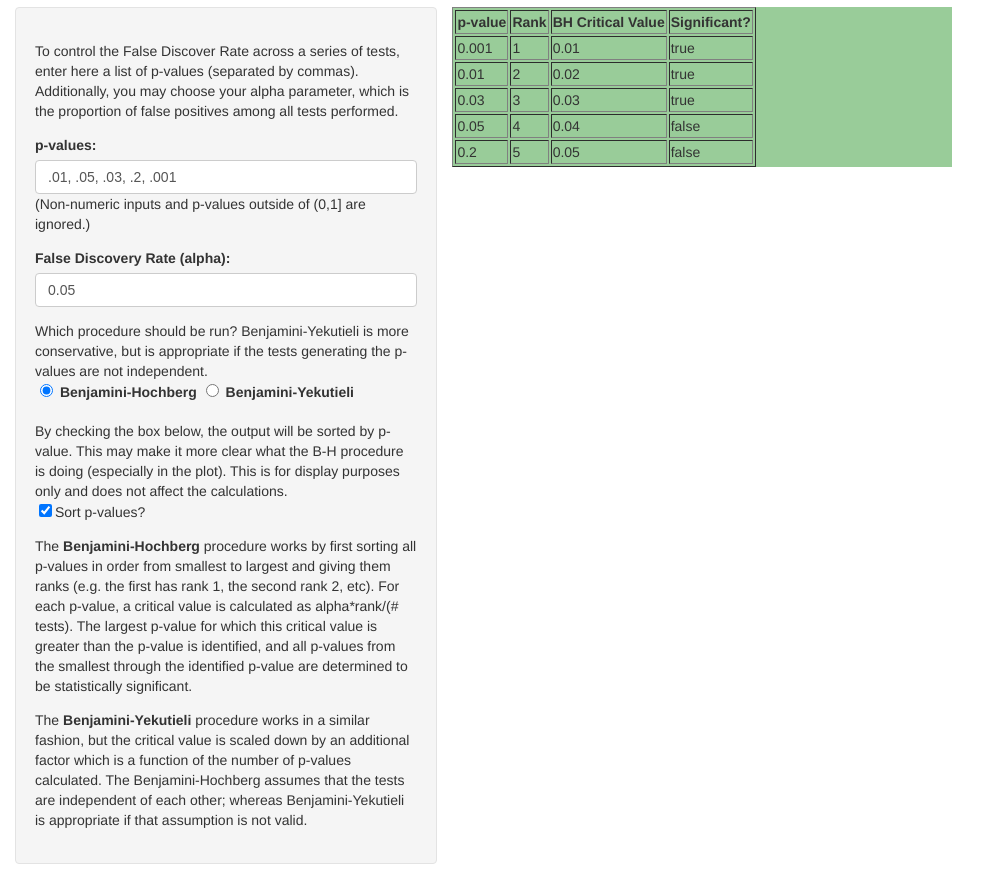
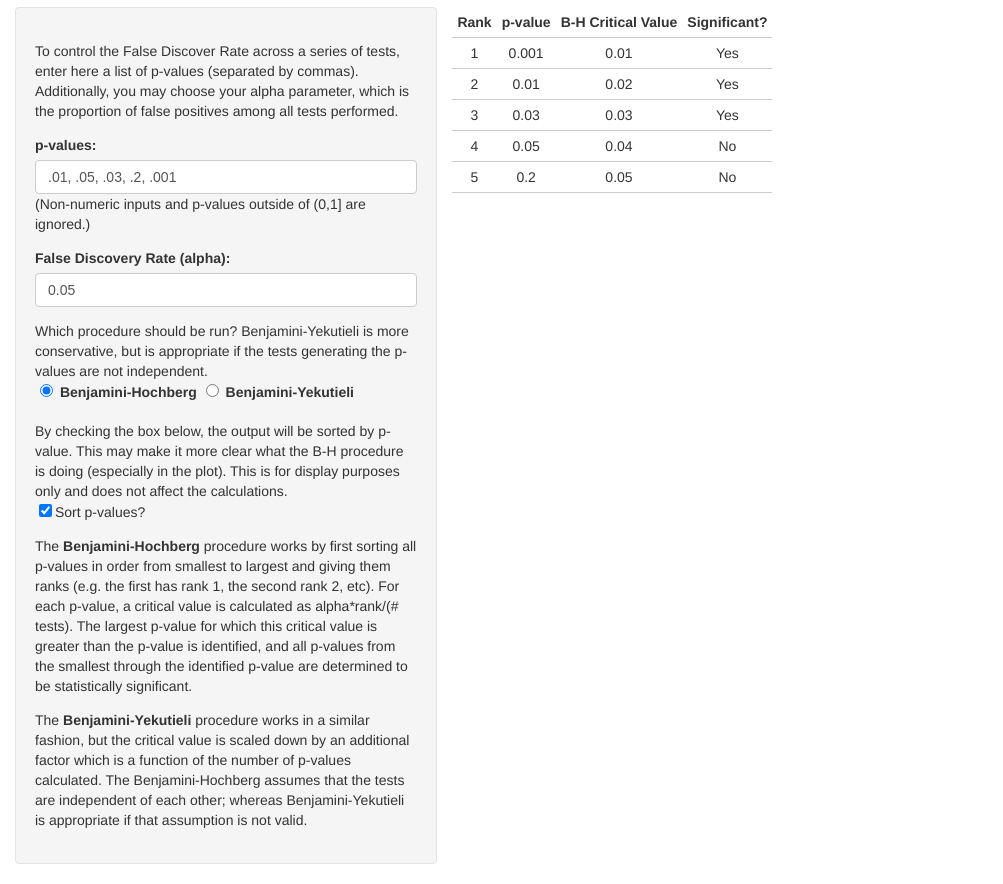
Before and after one commit to josherrickson/fdr-calc, a plain HTML site: page index.html in a window 1280 px wide. Shown: the part 56-940 px from the top of the page, without its empty margins (0-1003 px from the left). Drawn offline with Linux system fonts and the light colour scheme.

Commit message:
Making table look nicer

```diff
--- a/index.html
+++ b/index.html
@@ -93,7 +93,7 @@
       </div>
     </div>
     <div id="results-div">
-      <table id="resultTable" border="1">
+      <table id="resultTable" border="1" class = "hoverTable">
       </table>
     </div>
 
--- a/script.js
+++ b/script.js
@@ -41,10 +41,15 @@
         }
     }
     let signif = pvArray.map(x => x <= largest)
+    signif = signif.map(value => value ? "Yes" : "No");
 
 
     // Reset table
-    resultTable.innerHTML = '<thead> <tr> <th style="text-align: center;"> p-value </th> <th style="text-align: right;"> Rank </th> <th style="text-align: center;"> BH Critical Value </th> <th style="text-align: left;"> Significant? </th> </tr> </thead> ';
+    if (yekutieli.checked) {
+        resultTable.innerHTML = '<thead> <tr> <th style="text-align: center;"> Rank </th> <th style="text-align: center;"> p-value </th> <th style="text-align: center;"> B-Y Critical Value </th> <th style="text-align: center;"> Significant? </th> </tr> </thead> ';
+    } else {
+        resultTable.innerHTML = '<thead> <tr> <th style="text-align: center;"> Rank </th> <th style="text-align: center;"> p-value </th> <th style="text-align: center;"> B-H Critical Value </th> <th style="text-align: center;"> Significant? </th> </tr> </thead> ';
+    }
 
     // Fill up the table
     for (let i = 0; i < pvArray.length; i++) {
@@ -58,8 +63,8 @@
         const cell3 = row.insertCell(3);
 
         // Set the content of the cell to the current number
-        cell0.textContent = pvArray[i];
-        cell1.textContent = ranks[i];
+        cell0.textContent = ranks[i];
+        cell1.textContent = pvArray[i];
         cell2.textContent = critvals[i];
         cell3.textContent = signif[i];
     }
--- a/style.css
+++ b/style.css
@@ -27,11 +27,59 @@
     color: inherit;
 }
 
-#results-div {
-    float:left;
-    width:500px;
-    background:#9c9;
+table {
+  table-layout: fixed;
+  width: auto;
+  max-width: 60%;
+  border-collapse: collapse;
+  border: none;
 }
+
+thead th:nth-child(1) {
+    width: 4;
+}
+thead th:nth-child(2) {
+    width: 10;
+}
+thead th:nth-child(3) {
+    width: 10;
+}
+thead th:nth-child(4) {
+    width: 4;
+}
+
+tr {
+    border-bottom: 1px solid #ccc;
+    border-collapse: collapse;
+}
+
+th, td {
+    border: none;
+    padding: 5px;
+}
+
+tr td:nth-child(1) {
+   text-align: center;
+}
+tr td:nth-child(2) {
+   text-align: center;
+}
+tr td:nth-child(3) {
+   text-align: center;
+}
+tr td:nth-child(4) {
+   text-align: center;
+}
+
+.hoverTable tr:not(:first-child):hover {
+    background-color: #e1e1e1;
+}
+
+/* #results-div { */
+/*     float:left; */
+/*     width:500px; */
+/*     background:#9c9; */
+/* } */
 
 #sidebar-div {
     float:left;
```
